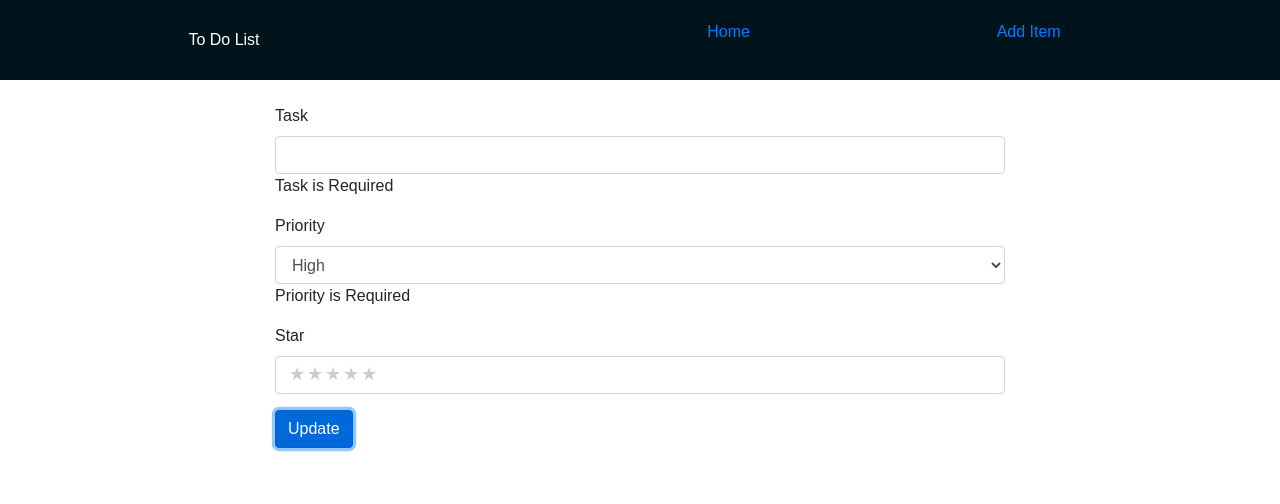
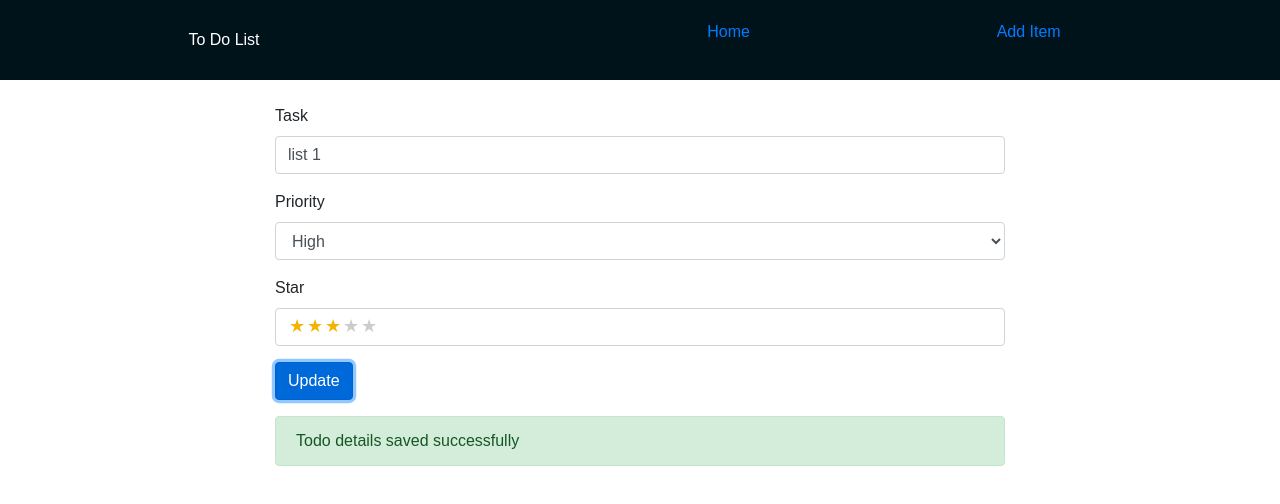
Before and after one commit to ashwini123shi/todoList-Typescript-Redux, a React (Create React App) app: page /todo/0 in a window 1280 px wide. Both pictures are taken after a click on the button "Update". Shown: the top 504 px of the page. Built offline with nearby package versions, Linux system fonts and the light colour scheme.

Commit message:
to do complete

```diff
--- a/src/components/Header.tsx
+++ b/src/components/Header.tsx
@@ -10,6 +10,7 @@ const Header: React.FunctionComponent = () => {
         <Link to="/">
           <li>Home</li>
         </Link>
+
         <Link to="/add-item">
           <li>Add Item</li>
         </Link>
--- a/src/components/ToDoEditReconfirm.tsx
+++ b/src/components/ToDoEditReconfirm.tsx
@@ -1,13 +1,16 @@
-import React from "react";
+import React, { useState } from "react";
 import { useSelector, useDispatch } from "react-redux";
 import { editTodo, setDuplicateEditItem } from "../redux/todoAction";
+import { Alert } from "reactstrap";
 
 
 const ToDoEditReconfirm = (): React.ReactElement => {
   const dispatch = useDispatch();
   const { duplicateEditItem, duplicateEditItemId, duplicateItemIndex } = useSelector(state => state.todos);
+  const [alertVisible, setAlertVisible] = useState(false);
   const handleDuplicateEdit = (): void => {
     dispatch(editTodo(duplicateEditItemId, duplicateEditItem, true));//send id,value to reducer
+    setAlertVisible(true)
   };
 
   const handleEditDiscard = (): void => {
@@ -34,6 +37,9 @@ const ToDoEditReconfirm = (): React.ReactElement => {
           Discard
         </span>
       </div>
+      <Alert isOpen={alertVisible} fade={false} color="success" className="mt-3">
+        Todo  details saved successfully
+      </Alert>
     </div>
   );
 };
--- a/src/components/ToDoForm.tsx
+++ b/src/components/ToDoForm.tsx
@@ -3,15 +3,26 @@ import { useFormik } from 'formik';
 import * as Yup from 'yup'
 import { Alert } from "reactstrap";
 import { useSelector } from "react-redux";
+
 //import '../css/formStyle.css'
 //component
 import ToDoReconfirm from "./ToDoReconfirm";
-interface taskItem {
+import ToDoEditReconfirm from "./ToDoEditReconfirm";
+
+interface TaskItem {
   task: String,
   priority: String,
   star: number
 }
-const ToDoForm = ({ initialValues, isAddMode, actionCompleted, handleSubmit }: any): ReactElement => {
+interface Props { taskItem?: TaskItem; isAddMode: boolean; actionCompleted: boolean; handleSubmit: (fields: any) => void; }
+const validationSchema = Yup.object().shape({
+  task: Yup.string().required('Task is Required'),
+  priority: Yup.string()
+    .required('Priority is Required'),
+  // star: Yup.number().required('Star is Required')
+  star: Yup.number().required('Star is Required').oneOf([1, 2, 3, 4, 5])
+});
+const ToDoForm = ({ taskItem, isAddMode, actionCompleted, handleSubmit }: Props): ReactElement => {
   type taskProps = {
     id: number,
     task: string,
@@ -19,33 +30,38 @@ const ToDoForm = ({ initialValues, isAddMode, actionCompleted, handleSubmit }: a
   }
 
 
-  const { duplicateItem } = useSelector(state => state.todos);
-
+  const { duplicateItem, duplicateEditItem } = useSelector(state => state.todos);
+  const [alertVisible, setAlertVisible] = useState(false);
+  const [formData, setFormData] = useState(taskItem);
   function onSubmit(fields: any, { setStatus, setSubmitting, resetForm }: any) {
-    handleSubmit(fields)
+    const response = handleSubmit(fields);
+    console.log('back', response);
     setSubmitting(false);
-    console.log(initialValues);
+    setFormData(fields);
+    // console.log(initialValues);
     if (isAddMode) {
       resetForm(initialValues);
     }
   }
-  const validationSchema = Yup.object().shape({
-    task: Yup.string().required('Task is Required'),
-    priority: Yup.string()
-      .required('Priority is Required'),
-    star: Yup.number().required('Star is Required')
-  });
 
+  const showAlert = () => {
+    setAlertVisible(true);
+
+  }
+
+  const initialValues = {
+    task: taskItem?.task || '', priority: taskItem?.priority || '', star: taskItem?.star || 0
+  };
   const formik = useFormik({
-    initialValues,
+    initialValues: { task: taskItem?.task || '', priority: taskItem?.priority || '', star: taskItem?.star || 0 },
     onSubmit,
     // validate,
     validationSchema
   })
-
+  // console.log('formik.touched', submitedValues)
   return (
     <>
-      <form onSubmit={formik.handleSubmit}>
+      <form autoComplete="off" onSubmit={formik.handleSubmit}>
         <div className='form-group'>
           <label htmlFor='task'>Task</label>
           <input
@@ -55,7 +71,7 @@ const ToDoForm = ({ initialValues, isAddMode, actionCompleted, handleSubmit }: a
             name='task'
             onChange={formik.handleChange}
             onBlur={formik.handleBlur}
-            value={formik.values.task}
+            value={formik.values.task.toString()}
             disabled={!!duplicateItem}
           />
           {formik.touched.task && formik.errors.task ? (
@@ -69,8 +85,9 @@ const ToDoForm = ({ initialValues, isAddMode, actionCompleted, handleSubmit }: a
           <select name="priority"
             onChange={formik.handleChange}
             onBlur={formik.handleBlur}
-            value={formik.values.priority}
+            value={formik.values.priority.toString()}
             className={'form-control'}>
+            <option value="">Select</option>
             <option value="high">High</option>
             <option value="medium">Medium</option>
             <option value="low">Low</option>
@@ -84,11 +101,11 @@ const ToDoForm = ({ initialValues, isAddMode, actionCompleted, handleSubmit }: a
           <label htmlFor='star'>Star</label>
           <div className="acidjs-rating-stars form-control">
 
-            <input type="radio" name="star" onBlur={formik.handleBlur} onChange={formik.handleChange} id="group-1-0" value="5" /><label htmlFor="group-1-0"></label>
-            <input type="radio" name="star" onBlur={formik.handleBlur} onChange={formik.handleChange} id="group-1-1" value="4" /><label htmlFor="group-1-1"></label>
-            <input type="radio" name="star" onBlur={formik.handleBlur} onChange={formik.handleChange} id="group-1-2" value="3" /><label htmlFor="group-1-2"></label>
-            <input type="radio" name="star" onBlur={formik.handleBlur} onChange={formik.handleChange} id="group-1-3" value="2" /><label htmlFor="group-1-3"></label>
-            <input type="radio" name="star" onBlur={formik.handleBlur} onChange={formik.handleChange} id="group-1-4" value="1" /><label htmlFor="group-1-4"></label>
+            <input type="radio" name="star" checked={formik.values.star == 5 ? (!!formik.values.star) : false} onBlur={formik.handleBlur} onChange={formik.handleChange} id="group-1-0" value="5" /><label htmlFor="group-1-0"></label>
+            <input type="radio" name="star" checked={formik.values.star == 4 ? (!!formik.values.star) : false} onBlur={formik.handleBlur} onChange={formik.handleChange} id="group-1-1" value="4" /><label htmlFor="group-1-1"></label>
+            <input type="radio" name="star" checked={formik.values.star == 3 ? (!!formik.values.star) : false} onBlur={formik.handleBlur} onChange={formik.handleChange} id="group-1-2" value="3" /><label htmlFor="group-1-2"></label>
+            <input type="radio" name="star" checked={formik.values.star == 2 ? (!!formik.values.star) : false} onBlur={formik.handleBlur} onChange={formik.handleChange} id="group-1-3" value="2" /><label htmlFor="group-1-3"></label>
+            <input type="radio" name="star" checked={formik.values.star == 1 ? (!!formik.values.star) : false} onBlur={formik.handleBlur} onChange={formik.handleChange} id="group-1-4" value="1" /><label htmlFor="group-1-4"></label>
 
           </div>
           {formik.touched.star && formik.errors.star ? (
@@ -99,7 +116,7 @@ const ToDoForm = ({ initialValues, isAddMode, actionCompleted, handleSubmit }: a
         <button className='btn btn-primary' type='submit'>{isAddMode ? 'Submit' : 'Update'}</button>
       </form>
 
-      <Alert isOpen={actionCompleted && isAddMode} fade={false} color="success" className="mt-3">
+      <Alert isOpen={actionCompleted || alertVisible} fade={false} color="success" className="mt-3">
         Todo  details saved successfully
       </Alert>
 
@@ -107,9 +124,11 @@ const ToDoForm = ({ initialValues, isAddMode, actionCompleted, handleSubmit }: a
       {/** load component if duplicate task is entered */}
       {!!duplicateItem && (
         <ToDoReconfirm
-          {...formik.values}
+          taskItem={formData}
+          showAlert={showAlert}
         />
       )}
+
     </>
   );
 };
--- a/src/components/ToDoFormContainer.tsx
+++ b/src/components/ToDoFormContainer.tsx
@@ -1,14 +1,9 @@
-import React, { ReactElement, useState, useEffect } from "react";
-import { useFormik } from 'formik';
-import { Link } from 'react-router-dom';
-import * as Yup from 'yup'
-import { DefaultRootState, useDispatch, useSelector } from "react-redux";
-import { addTodo, editTodoRow, setDuplicateItem } from "../redux/todoAction";
-import { Alert } from "reactstrap";
+import { ReactElement, useState, useEffect } from "react";
+import { useDispatch, useSelector } from "react-redux";
+import { addTodo, editTodo, editTodoRow, setDuplicateItem } from "../redux/todoAction";
 
 //component
 import ToDoForm from "./ToDoForm";
-import ToDoReconfirm from "./ToDoReconfirm";
 const ToDoFormContainer = (props: any): ReactElement => {
     type taskProps = {
         id: number,
@@ -22,21 +17,10 @@ const ToDoFormContainer = (props: any): ReactElement => {
     }
 
     const { id } = props.props.match.params ? props.props.match.params : 0;
-
-
     const isAddMode = !id;
-
     const [alertVisible, setAlertVisible] = useState(false);
-    const onDismiss = () => setAlertVisible(false);
     const { list, duplicateItem } = useSelector(state => state.todos);
     const dispatch = useDispatch();
-
-    var initialValues = {
-        task: '',
-        priority: '',
-        star: 0
-    }
-    const [task, setTask] = useState({});
     //methods
     const handleVisible = (): void => {
         setAlertVisible(true)
@@ -44,89 +28,63 @@ const ToDoFormContainer = (props: any): ReactElement => {
             setAlertVisible(false)
         }, 5000);
     }
-    function handleSubmit(fields: any) {
+    function handleSubmit(fields: any): Boolean {
 
         if (isAddMode) {
             createUser(fields);
             console.log(fields);
+            return true
         } else {
             updateUser(id, fields);
             console.log(fields);
+            return true;
         }
+        return false;
     }
 
     function createUser(fields: any) {
-
         const duplicate = list.find((item: taskProps) => item.task === fields.task);
         if (!!duplicate) {
             dispatch(setDuplicateItem(duplicate.task));
-            // setSubmitting(false);
         } else {
             dispatch(addTodo(fields));
-            // resetForm(initialValues)
             handleVisible();
             setTimeout(() => {
                 setAlertVisible(false)
             }, 5000);
-            // setSubmitting(false);
         }
     }
 
     function updateUser(id: Number, fields: any) {
         const duplicate = list.find((item: taskProps) => item.task === fields.task);
-        if (!!duplicate) {
+        // console.log(duplicate.id);
+        // console.log(fields);
+        // (fields.task !== duplicate.task)
+        if (!!duplicate && (id != Number(duplicate.id))) {
             dispatch(setDuplicateItem(duplicate.task));
-            // setSubmitting(false);
+            //dispatch(editTodo(id, duplicate.task, false));
         } else {
             dispatch(editTodoRow(id, fields));
-            // resetForm(initialValues)
             handleVisible();
-            //  setSubmitting(false);
+            setTimeout(() => {
+                setAlertVisible(false)
+            }, 5000);
         }
     }
 
     const fetchitem = () => {
-        if (isAddMode) {
-            initialValues = {
-                task: 'ffff',
-                priority: '',
-                star: 4
-            }
-            return initialValues;
-        } else {
-            initialValues = {
-                task: 'ttttt',
-                priority: '',
-                star: 4
-            }
-            //return list.find((item: taskProps) => item.id === Number(props.props.match.params.id));
+        if (!isAddMode) {
+            return list.find((item: taskProps) => item.id === Number(props.props.match.params.id));
         }
-
     };
     // console.log('formik.touched', submitedValues)
-    useEffect(() => {
-        console.log(props);
-        console.log(isAddMode);
-
-        console.log(props.props.match.params);
-        if (!isAddMode) {
-            //console.log('isAddMode', isAddMode);
-            fetchitem();
-            const fields = ['task', 'priority', 'star'];
-
-            setTask(list.find((item: taskProps) => item.id === Number(props.props.match.params.id)));
-            // fields.forEach(field => formik.setFieldValue(field, user[field], false));
-
-        }
-
-    }, []);
 
 
     return (
+
         <>
             <ToDoForm
-                initialValues={initialValues}
-                ///initialValues={() => fetchitem()}
+                taskItem={fetchitem()}
                 isAddMode={isAddMode}
                 actionCompleted={alertVisible}
                 handleSubmit={handleSubmit} />
--- a/src/components/TodoApp.tsx
+++ b/src/components/TodoApp.tsx
@@ -10,9 +10,9 @@ import "../index.css";
 //components
 import Home from "./Home";
 import Header from "./Header";
-import ToDoForm from "./ToDoForm";
 
 import TodoDetails from "./TodoDetails";
+import ToDoFormContainer from "./ToDoFormContainer";
 
 const TodoApp = (): React.ReactElement => {
 
@@ -25,7 +25,7 @@ const TodoApp = (): React.ReactElement => {
             <Switch>
               <Route path="/" exact component={Home} />
               <Route path="/todo/:id" component={TodoDetails} />
-              <Route path="/add-item" component={ToDoForm} />
+              <Route path="/add-item" component={ToDoFormContainer} />
             </Switch>
           </div>
         </Row>
--- a/src/index.css
+++ b/src/index.css
@@ -107,3 +107,7 @@ nav{
     -moz-pointer-events: none;
     pointer-events: none;
 }
+
+.error {
+  color: red;
+}
--- a/src/redux/todoReducer.ts
+++ b/src/redux/todoReducer.ts
@@ -61,7 +61,7 @@ const updateTodoRow = (state: todoState, action: any) => {
   state.list[state.list.findIndex((item: taskItem) => item.id === Number(action.id))].task = action.taskItem.task;
   state.list[state.list.findIndex((item: taskItem) => item.id === Number(action.id))].priority = action.taskItem.priority;
   state.list[state.list.findIndex((item: taskItem) => item.id === Number(action.id))].star = action.taskItem.star;
-
+  state.duplicateItem = false;
 }
 
 const deleteTodo = (state: todoState, action: any): void => {
```
Also changed, not shown: src/components/ToDoReconfirm.tsx (+16 -6 lines).
